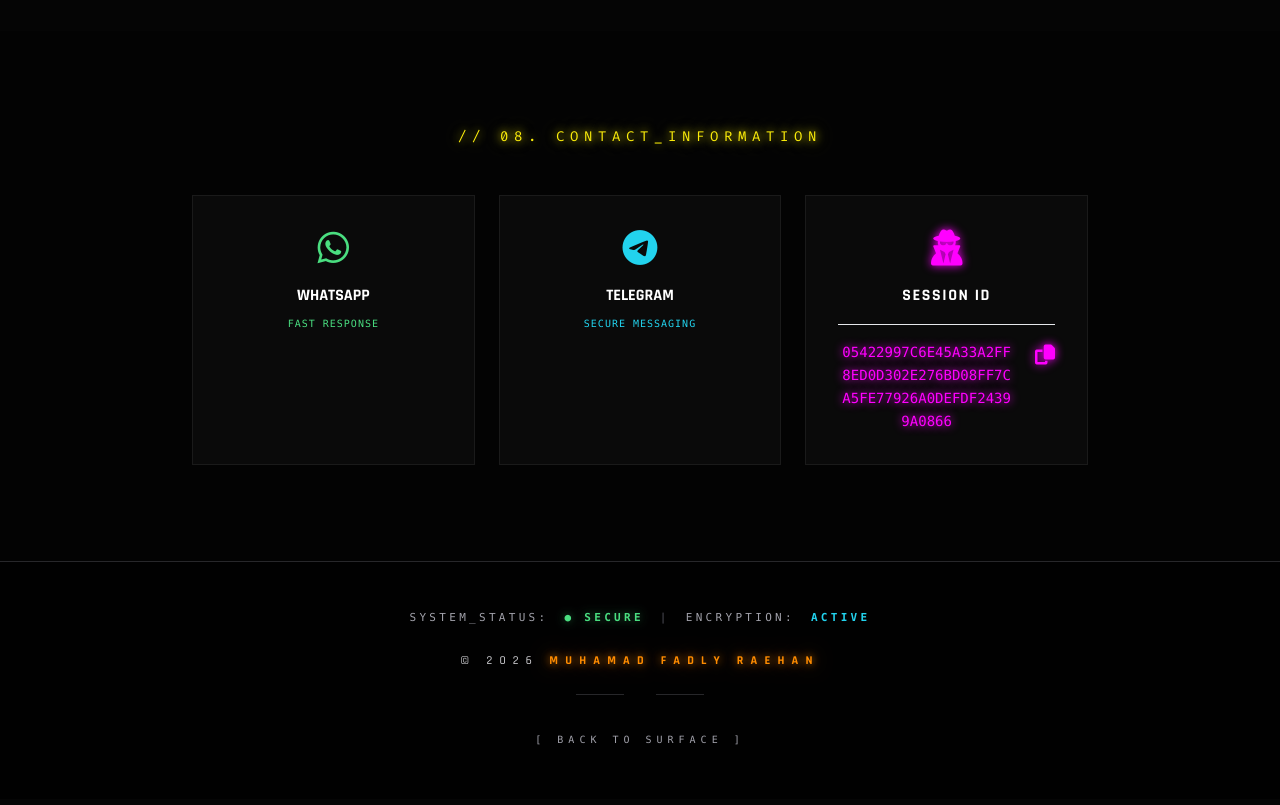
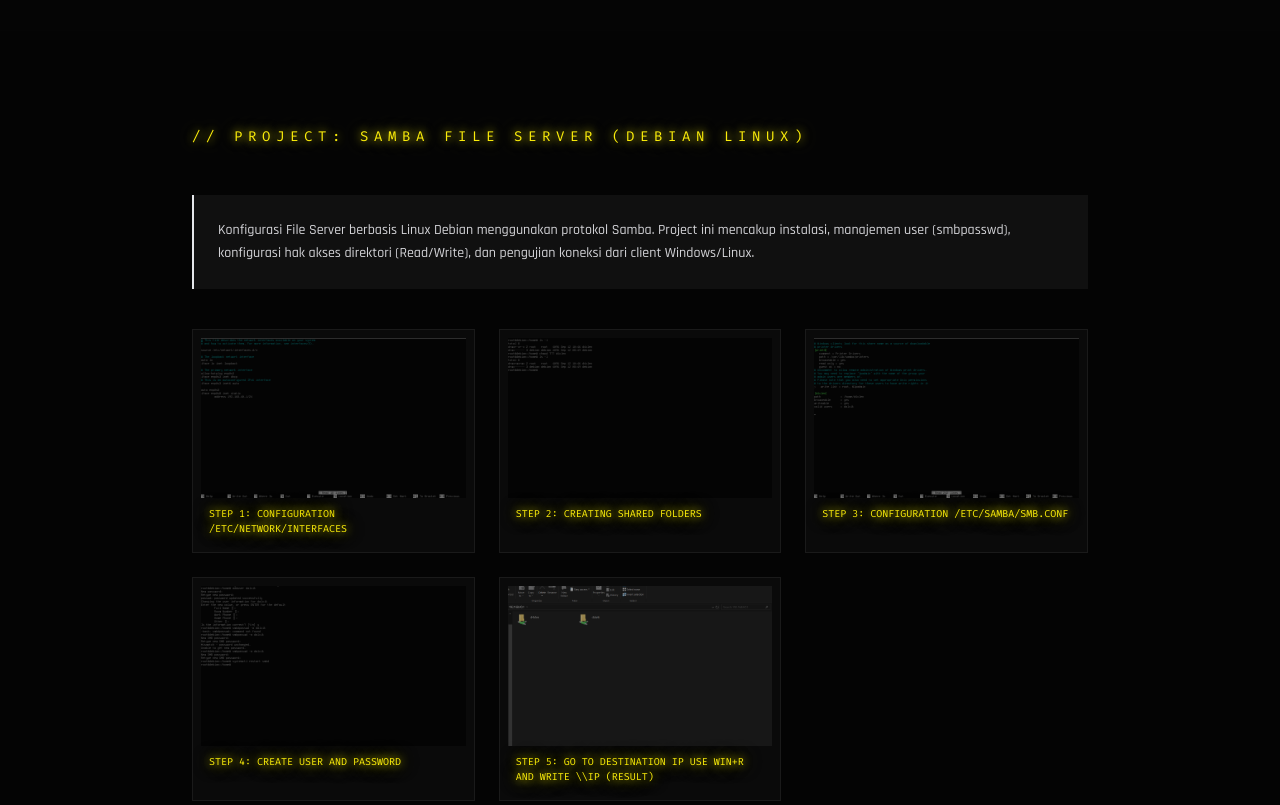
Before and after one commit to Dexlenn/portofolio, a plain HTML site: page index.html in a window 1280 px wide. Shown: the part 4900-5705 px from the top of the page. Drawn offline with nearby package versions, Linux system fonts and the light colour scheme.

Commit message:
menambah project dan folder linux

```diff
--- a/index.html
+++ b/index.html
@@ -327,6 +327,55 @@
         </div>
     </div>
 </section>
+<!-- Section Project: Samba Server -->
+<section id="projects" class="py-24 px-6 bg-black/20">
+    <div class="max-w-4xl mx-auto">
+        <h2 class="text-cyber-yellow cyber-text text-sm mb-12 tracking-[0.4em] uppercase">// PROJECT: SAMBA FILE SERVER (DEBIAN LINUX)</h2>
+
+        <!-- Deskripsi Singkat Project -->
+        <div class="mb-10 p-6 border-l-2 border-cyber-yellow bg-white/5">
+            <p class="text-zinc-300 text-sm leading-relaxed">
+                Konfigurasi File Server berbasis Linux Debian menggunakan protokol Samba. Project ini mencakup instalasi, manajemen user (smbpasswd), konfigurasi hak akses direktori (Read/Write), dan pengujian koneksi dari client Windows/Linux.
+            </p>
+        </div>
+
+        <!-- Galeri Foto Dokumentasi -->
+        <div class="grid grid-cols-1 md:grid-cols-2 lg:grid-cols-3 gap-6">
+
+            <!-- Foto 1: Konfigurasi Interface -->
+            <div class="cyber-box box-yellow p-2 cursor-pointer group" onclick="openModal('linux/tahap1.png')">
+                <img src="linux/tahap1.png" alt="Samba Installation" class="w-full h-40 object-cover opacity-60 group-hover:opacity-100 transition">
+                <p class="text-[10px] p-2 uppercase text-cyber-yellow">Step 1: configuration /etc/network/interfaces</p>
+            </div>
+
+            <!-- Foto 2: membuat folder  -->
+            <div class="cyber-box box-yellow p-2 cursor-pointer group" onclick="openModal('linux/tahap2.png')">
+                <img src="linux/tahap2.png" alt="Samba Config" class="w-full h-40 object-cover opacity-60 group-hover:opacity-100 transition">
+                <p class="text-[10px] p-2 uppercase text-cyber-yellow">Step 2: Creating Shared Folders</p>
+            </div>
+
+            <!-- Foto 3: User Management -->
+            <div class="cyber-box box-yellow p-2 cursor-pointer group" onclick="openModal('linux/tahap3.png')">
+                <img src="linux/tahap3.png" alt="Samba User" class="w-full h-40 object-cover opacity-60 group-hover:opacity-100 transition">
+                <p class="text-[10px] p-2 uppercase text-cyber-yellow">Step 3: configuration /etc/samba/smb.conf</p>
+            </div>
+
+            <!-- Foto 4: Restart Service -->
+            <div class="cyber-box box-yellow p-2 cursor-pointer group" onclick="openModal('linux/tahap4.png')">
+                <img src="linux/tahap4.png" alt="Service Status" class="w-full h-40 object-cover opacity-60 group-hover:opacity-100 transition">
+                <p class="text-[10px] p-2 uppercase text-cyber-yellow">Step 4: create user and password</p>
+            </div>
+
+            <!-- Foto 5: Client Access -->
+            <div class="cyber-box box-yellow p-2 cursor-pointer group" onclick="openModal('linux/tahap 5.png')">
+                <img src="linux/tahap 5.png" alt="Client Test" class="w-full h-40 object-cover opacity-60 group-hover:opacity-100 transition">
+                <p class="text-[10px] p-2 uppercase text-cyber-yellow">Step 5: go to destination ip use win+r and write \\ip (Result)</p>
+            </div>
+
+        </div>
+    </div>
+</section>
+
 <!-- Section Contact -->
 <section id="contact" class="py-24 px-6 bg-black/40">
     <div class="max-w-4xl mx-auto text-center">
```
Also changed, not shown: linux/tahap 5.png (added), linux/tahap1.png (added), linux/tahap2.png (added), linux/tahap3.png (added), linux/tahap4.png (added).
